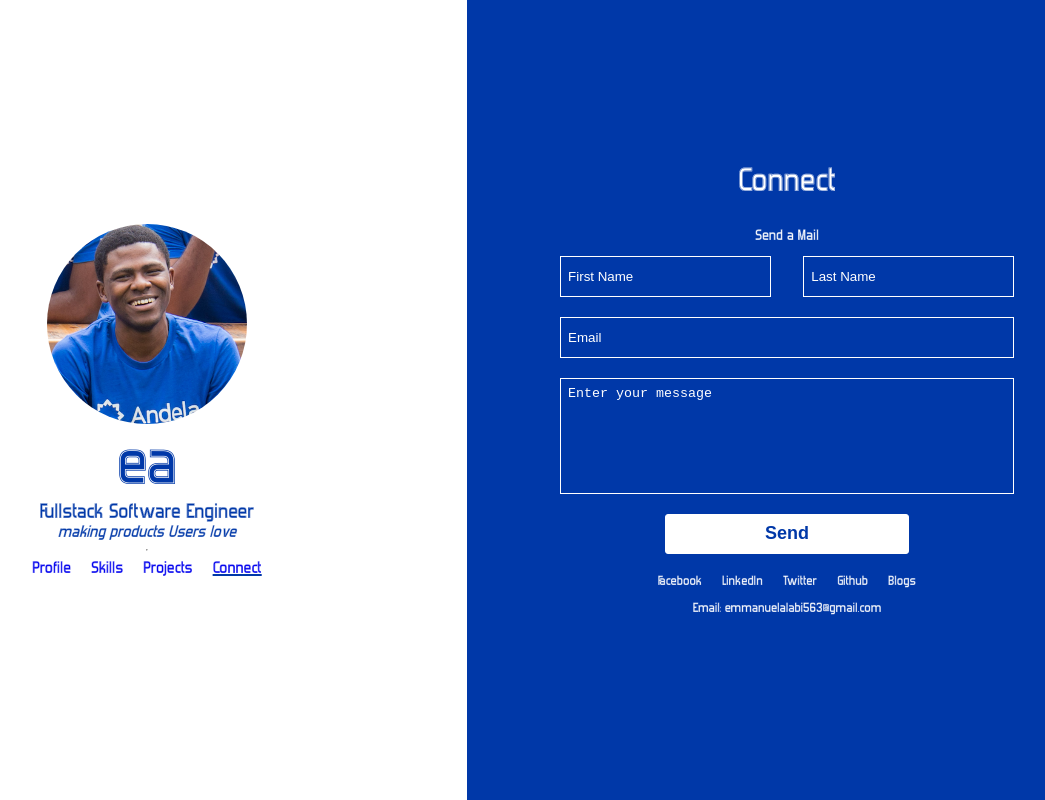
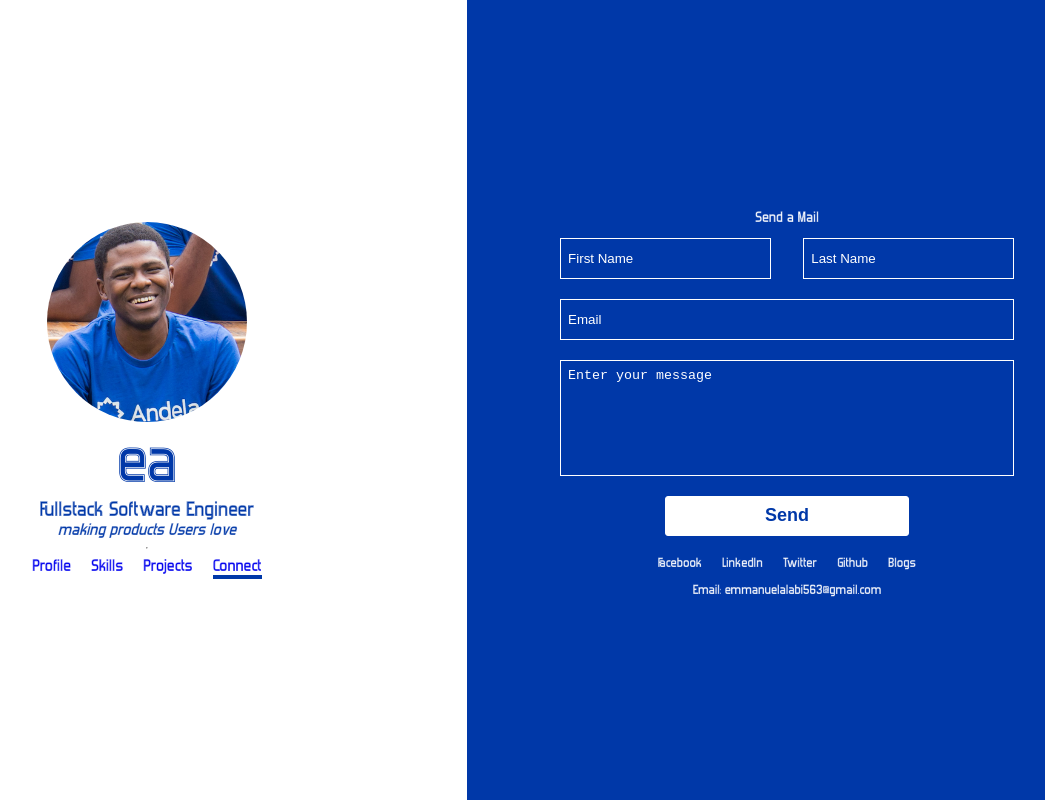
Before and after one commit to EmaEvidence/profile, a React (Create React App) app: page /connect in a window 1280 px wide. Shown: the whole page, without its empty margins (173-1218 px from the left). Built offline with nearby package versions, Linux system fonts and the light colour scheme.

Commit message:
add underline effect

```diff
--- a/src/App.css
+++ b/src/App.css
@@ -60,14 +60,25 @@
     margin: 0px 10px;
     font-size: 20px;
     cursor: pointer;
+    display: flex;
+    flex-direction: column;
+    justify-content: center;
+    align-items: center;
+  }
+
+  .links > div > span > a {
+    display: flex;
+    flex-direction: column;
+    justify-content: center;
+    align-items: center;
   }
 
   .links > div > span.selected {
-    text-decoration: underline;
+    /* text-decoration: underline; */
   }
 
   .links > div > span:hover {
-    text-decoration: underline;
+    /* text-decoration: underline; */
   }
 
   .hamburg, .mobile-links {
@@ -173,25 +184,24 @@
     width: 100%;
     z-index: 99;
     background: #ffffff;
-    height: 70px;
-    padding-top: 20px;
+    height: 50px;
+    padding-top: 10px;
   }
   .mobile-links > div > span {
-    margin: 30px 20px;
-    font-size: 20px;
+    margin: 20px 13px;
+    font-size: 14px;
     cursor: pointer;
+    display: flex;
+    flex-direction: column;
+  }
+
+  .mobile-links > div > span > a {
+    display: flex;
+    flex-direction: column;
   }
 
   .mobile-links > div {
     margin: 5px 20px;
-  }
-
-  .mobile-links > div > span:hover, .links > div > span:hover {
-    text-decoration: underline;
-  }
-
-  .mobile-links > div > span.selected {
-    text-decoration: underline;
   }
 
   .profile > .text {
@@ -458,3 +468,18 @@ input::placeholder {
 .form-header {
   font-size: 18px;
 }
+
+span > a:hover .indicator {
+  width: 100%;
+}
+
+.indicator {
+  width: 0%;
+  height: 4px;
+  transition: width 0.4s;
+  background: #0038A8;
+}
+
+span > a > .indicator.selected {
+  width: 100%;
+}
--- a/src/components/Connect.jsx
+++ b/src/components/Connect.jsx
@@ -34,7 +34,7 @@ class Connect extends Component {
     } = this.state;
     return (
       <div className="profile">
-        <span className="heading">Connect</span>
+        {/* <span className="heading">Connect</span> */}
         <div className="text">
         <div>
           <span className="form-header">Send a Mail</span>
@@ -101,7 +101,7 @@ class Connect extends Component {
               <a href="https://twitter.com/EMMANUELALABI" target="new">Twitter</a>
             </span>
             <span>
-              <a href="https://www.linkedin.com/in/emmanuel-alabi-b0b98469/" target="new">Github</a>
+              <a href="https://github.com/EmaEvidence" target="new">Github</a>
             </span>
             <span>
               <a href="https://medium.com/@emaevidence" target="new">Blogs</a>
--- a/src/components/Index.jsx
+++ b/src/components/Index.jsx
@@ -18,6 +18,14 @@ class Index extends Component {
     };
     this.toggleMenu = this.toggleMenu.bind(this);
     this.closeMenu = this.closeMenu.bind(this);
+  }
+
+  componentDidMount() {
+    window.addEventListener('resize', () => {
+      this.setState({
+        menuState: false
+      });
+    });
   }
 
   toggleMenu() {
@@ -59,7 +67,7 @@ class Index extends Component {
               (displayMenu === 'none') ? <i className="fas fa-bars"></i> : <i className="fas fa-times"></i>
             }
           </div>
-          <div className="mobile-links" onMouseLeave={this.closeMenu} onBlur={this.closeMenu} style={{ display: displayMenu }}>
+          <div className="mobile-links" onMouseLeave={this.closeMenu} style={{ display: displayMenu }}>
             <Menu {...this.props} />
           </div>
         </div>
--- a/src/components/Links.jsx
+++ b/src/components/Links.jsx
@@ -33,7 +33,7 @@ class Links extends Component {
   render() {
     return (
       <div className="profile">
-        <span className="heading">Links</span>
+        {/* <span className="heading">Links</span> */}
         <div className="text">
           {this.state.bio}
         </div>
--- a/src/components/Menu.jsx
+++ b/src/components/Menu.jsx
@@ -5,18 +5,30 @@ const Menu = (props) => {
   const path = props.location.pathname;
   return(
     <Fragment>
-      <div>
-        <span className={(path === '/') ? "selected" : ''}>
-          <Link to="/">Profile</Link>
+      <div style={{ display: 'flex', justifyContent: 'center'}}>
+        <span>
+          <Link to="/">
+            Profile
+            <span className={(path === '/') ? "selected indicator" : 'indicator'}></span>
+          </Link>
         </span>
-        <span className={(path === '/skills') ? "selected" : ''}>
-          <Link to="/skills">Skills</Link>
+        <span>
+          <Link to="/skills">
+            Skills
+            <span className={(path === '/skills') ? "selected indicator" : 'indicator'}></span>
+          </Link>
         </span>
-        <span className={(path === '/projects') ? "selected" : ''}>
-          <Link to="/projects">Projects</Link>
+        <span>
+          <Link to="/projects">
+            Projects
+            <span className={(path === '/projects') ? "selected indicator" : 'indicator'}></span>
+          </Link>
         </span>
-        <span className={(path === '/connect') ? "selected" : ''}>
-          <Link to="/connect">Connect</Link>
+        <span>
+          <Link to="/connect">
+            Connect
+            <span className={(path === '/connect') ? "selected indicator" : 'indicator'}></span>
+          </Link>
         </span>
       </div>
       <div>
--- a/src/components/Profile.jsx
+++ b/src/components/Profile.jsx
@@ -42,7 +42,7 @@ class Profile extends Component {
   render() {
     return (
       <div className="profile">
-        <span className="heading">Profile</span>
+        {/* <span className="heading">Profile</span> */}
         <div className="text">
           {this.state.bio}
         </div>
--- a/src/components/Projects.jsx
+++ b/src/components/Projects.jsx
@@ -121,7 +121,7 @@ class Projects extends Component {
   render() {
     return (
       <div className="profile">
-        <span className="heading">Projects</span>
+        {/* <span className="heading">Projects</span> */}
         <div className="text skills">
           {
             this.loadProjects()
--- a/src/components/Skills.jsx
+++ b/src/components/Skills.jsx
@@ -126,7 +126,7 @@ class Skills extends Component {
   render() {
     return (
       <div className="profile">
-        <span className="heading">Skills</span>
+        {/* <span className="heading">Skills</span> */}
         <div className="text skills">
           {
             this.loadSkills()
```
Also changed, not shown: 12 other files (tests, documents, lock files or other folders).
